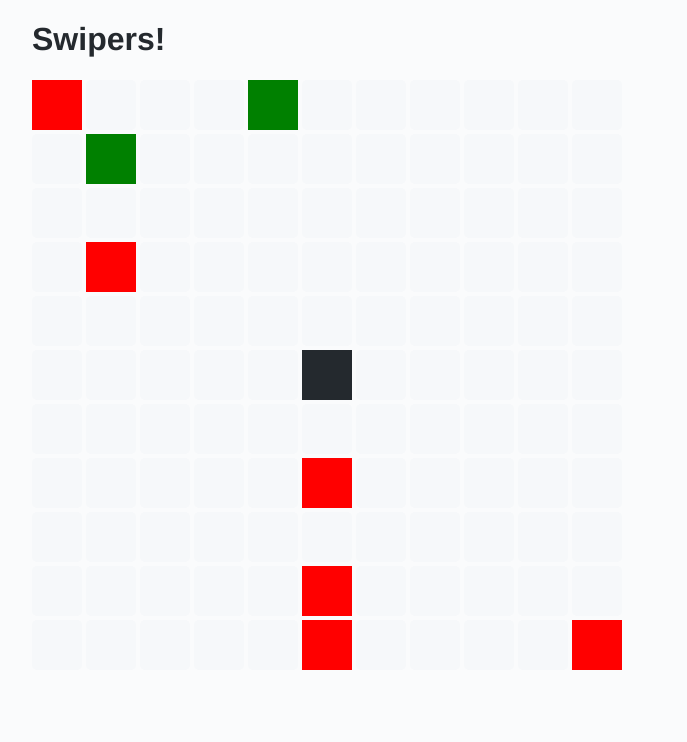
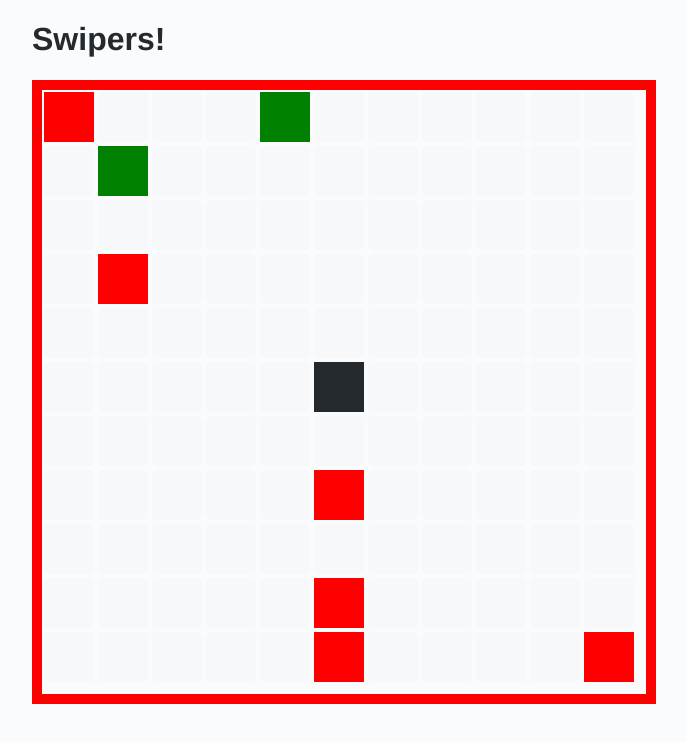
Before and after one commit to Calanthe/swipers, a React (Create React App) app: page / in a window 1280 px wide. Shown: the top 742 px of the page, without its empty margins (358-1045 px from the left). Built offline with nearby package versions, Linux system fonts and the light colour scheme.

Commit message:
board border added

```diff
--- a/src/index.scss
+++ b/src/index.scss
@@ -8,6 +8,7 @@ $grid-spacing: 4;
 
 $tile-bg-primary: red;
 $tile-bg-secondary: green;
+$tile-bg-tertiary: #f67c5f;
 $tile-bg-finish: #24292e;
 
 $transition-speed: 200ms;
@@ -62,6 +63,20 @@ body {
     position: relative;
     width: 600px;
     height: 600px;
+    border: 10px solid $tile-bg-primary;
+    padding: 2px;
+
+    &.primary {
+      border-color: $tile-bg-primary;
+    }
+
+    &.secondary {
+      border-color: $tile-bg-secondary;
+    }
+
+    &.tertiary {
+      border-color: $tile-bg-tertiary;
+    }
   }
 
   .board {
--- a/src/js/components/Board.tsx
+++ b/src/js/components/Board.tsx
@@ -1,23 +1,57 @@
 import React, { FunctionComponent } from "react";
 import { connect } from "react-redux";
 import classNames from 'classnames';
-import { FINISH_POSITION_X, FINISH_POSITION_Y, TILE_TYPES } from "../constants";
+import { BOARD_WIDTH, BOARD_HEIGHT, FINISH_POSITION_X, FINISH_POSITION_Y, TILE_TYPES } from "../constants";
 import Tile from "./Tile";
 import { Cell } from "../misc/tsTypes";
 
 interface Props {
     cells: Array<Cell>,
+    activeType: number,
     onMouseClick: (event: React.MouseEvent<HTMLDivElement>) => void
 }
 
 const mapStateToProps = state => {
     return {
-        cells: state.cells
+        cells: state.cells,
+        activeType: state.activeType
     };
 };
 
+class Block extends React.Component {
+    render() {
+        return (
+            <div className="block"/>
+        );
+    }
+}
+
+class Grid extends React.Component {
+    render() {
+        let i,
+            j,
+            uniqueKey = '',
+            blocks = [];
+
+        for (i = 0; i < BOARD_WIDTH; i++) {
+            for (j = 0; j < BOARD_HEIGHT; j++) {
+                uniqueKey = i + ' ' +j;
+                blocks.push(<Block key={uniqueKey}/>)
+            }
+        }
+
+        return (
+            <div className="board">
+                {blocks}
+            </div>
+        );
+    }
+}
+
 const Board: React.FunctionComponent<Props> = (props) => {
-    const cells = props.cells;
+    const
+        cells = props.cells,
+        boardClassName = classNames('game', TILE_TYPES[props.activeType]);
     let tiles = [];
 
         cells.forEach((cell, i) => {
@@ -33,8 +67,11 @@ const Board: React.FunctionComponent<Props> = (props) => {
         });
 
     return (
-        <div className="grid">
-            {tiles}
+        <div className={boardClassName}>
+            <Grid/>
+            <div className="grid">
+                {tiles}
+            </div>
         </div>
     );
 };
--- a/src/js/components/Game.tsx
+++ b/src/js/components/Game.tsx
@@ -1,7 +1,6 @@
 import * as React from "react";
 import { connect } from "react-redux";
 import Board from "./Board"
-import { BOARD_WIDTH, BOARD_HEIGHT } from "../constants";
 import { updateCells, setActiveType } from "../actions/index";
 
 interface GameProps {
@@ -15,37 +14,7 @@ interface KeyboardEvent {
 
 interface MouseEvent {
     target: {
-        getAttribute: (attributeName: string) => number
-    }
-}
-
-export class Block extends React.Component {
-    render() {
-        return (
-            <div className="block"/>
-        );
-    }
-}
-
-export class Grid extends React.Component {
-    render() {
-        let i,
-            j,
-            uniqueKey = '',
-            blocks = [];
-
-        for (i = 0; i < BOARD_WIDTH; i++) {
-            for (j = 0; j < BOARD_HEIGHT; j++) {
-                uniqueKey = i + ' ' +j;
-                blocks.push(<Block key={uniqueKey}/>)
-            }
-        }
-
-        return (
-            <div className="board">
-                {blocks}
-            </div>
-        );
+        getAttribute: (attributeName: string) => string
     }
 }
 
@@ -86,7 +55,7 @@ class Game extends React.Component<GameProps> {
     }
 
     handleMouseClick = (event: MouseEvent): void => {
-        this.props.setActiveType(event.target.getAttribute('data-type'));
+        this.props.setActiveType(parseInt(event.target.getAttribute('data-type'), 10));
     }
 
     render() {
@@ -96,10 +65,7 @@ class Game extends React.Component<GameProps> {
                     <h1>Swipers!</h1>
                 </div>
 
-                <div className="game">
-                    <Grid/>
-                    <Board onMouseClick={this.handleMouseClick}/>
-                </div>
+                <Board onMouseClick={this.handleMouseClick}/>
             </div>
         );
     }
--- a/src/js/reducers/index.tsx
+++ b/src/js/reducers/index.tsx
@@ -265,9 +265,8 @@ function tileInCell(cells: Cell[][], cellX: number, cellY: number): Cell | null
     }
 };
 
-function setActiveType(newType, activeType) {
-    console.log(newType, activeType)
-    return newType !== 0 ? newType : activeType;
+function setActiveType(newType: number, activeType: number): number {
+    return newType !== FINISH_TYPE ? newType : activeType;
 };
 
 const rootReducer = (state = initialState, action: RootReducerAction): CellState => {
```
